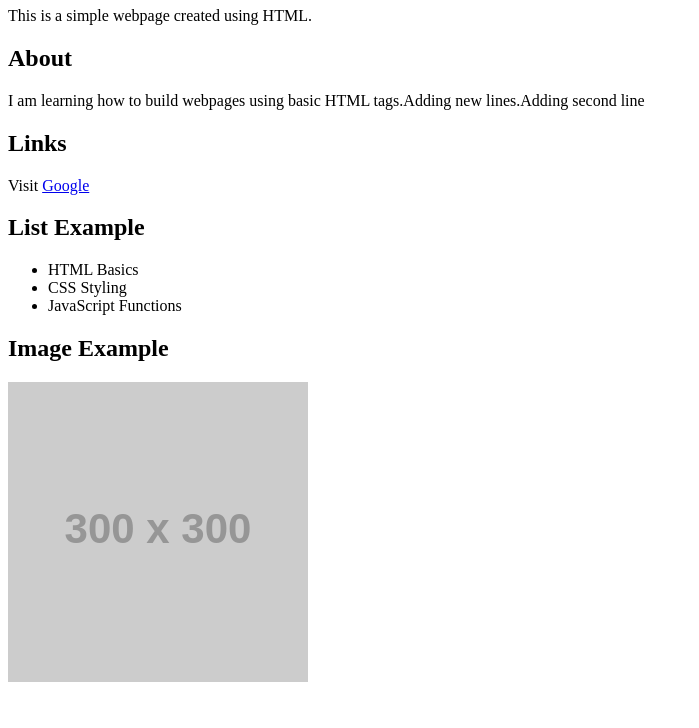
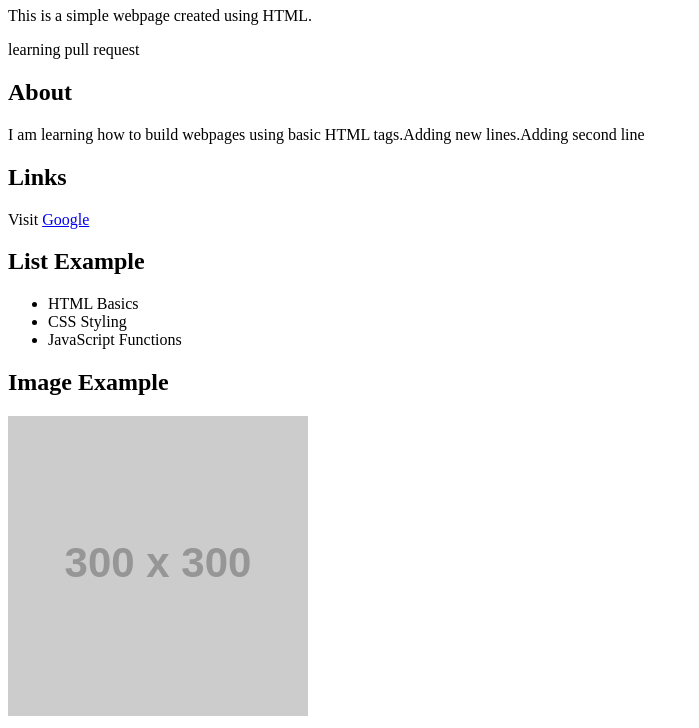
Before and after one commit to Srinithimk/git-learn-personal-, a plain HTML site: page index.html in a window 1280 px wide. Shown: the part 73-801 px from the top of the page, without its empty margins (0-699 px from the left). Drawn offline with Linux system fonts and the light colour scheme; placeholder pictures from the web are drawn by us.

Commit message:
Update index.html

```diff
--- a/index.html
+++ b/index.html
@@ -8,7 +8,7 @@
 <body>
     <h1>Welcome to My Webpage</h1>
     <p>This is a simple webpage created using HTML.</p>
-
+    <p>learning pull request</p>
     <h2>About</h2>
     <p>I am learning how to build webpages using basic HTML tags.Adding new lines.Adding second line</p>
 
```
